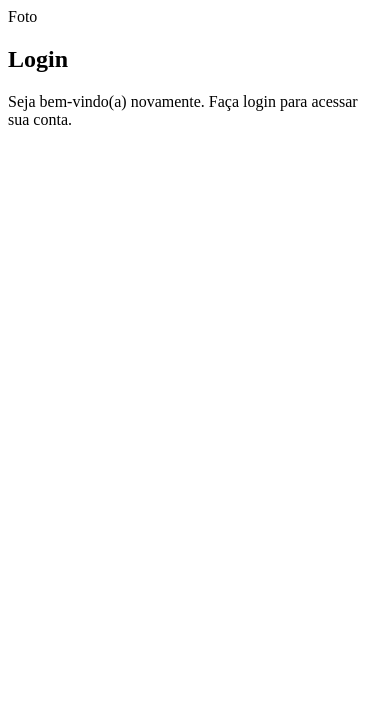
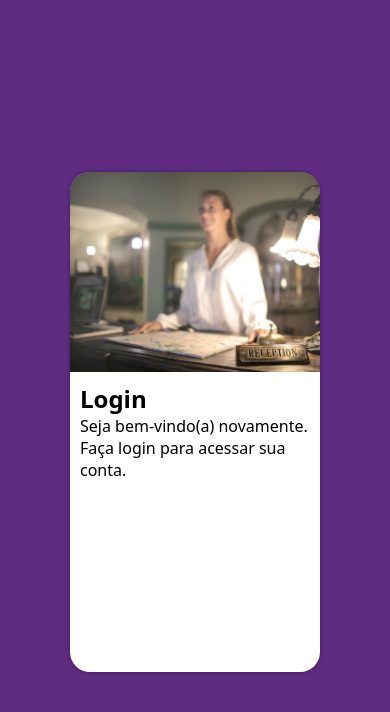
Before and after one commit to anacgalvan/projeto-login, a plain HTML site: page index.html in a window 390 px wide. Drawn offline with Linux system fonts and the light colour scheme.

Commit message:
mobilefirst-css

```diff
--- a/estilos/style.css
+++ b/estilos/style.css
@@ -9,3 +9,48 @@ Paleta de Cores:
 #5F2C82
 
 */
+
+* {
+    font-family: system-ui, -apple-system, BlinkMacSystemFont, 'Segoe UI', Roboto, Oxygen, Ubuntu, Cantarell, 'Open Sans', 'Helvetica Neue', sans-serif;
+    padding: 0px;
+    margin: 0px;
+    box-sizing: border-box;
+}
+
+body, html {
+    background-color: #5F2C82;
+    height: 100vh;
+    width: 100vw;
+}
+
+main {
+    position: relative;
+    height: 100vh;
+    width: 100vw;
+}
+
+section#login {
+    position: absolute;
+    top: 50%;
+    left: 50%;
+    transform: translate(-50%, -50%);
+    background-color: white;
+    width: 250px;
+    height: 500px;
+    border-radius: 20px;
+    overflow: hidden;
+    box-shadow: 0px 0px 4px rgba(0, 0, 0, 0.349);
+}
+
+section#login > div#imagem {
+    display: block;
+    background: #5F2C82 url(../imagens/login-imagem.jpg) no-repeat;
+    background-size: cover;
+    height: 200px;
+}
+
+section#login > div#formulario {
+    display: block;
+    padding: 10px;
+
+}
--- a/index.html
+++ b/index.html
@@ -10,7 +10,6 @@
     <main>
         <section id="login">
             <div id="imagem">
-                Foto
             </div>
             <div id="formulario">
                 <h1>Login</h1>
```
